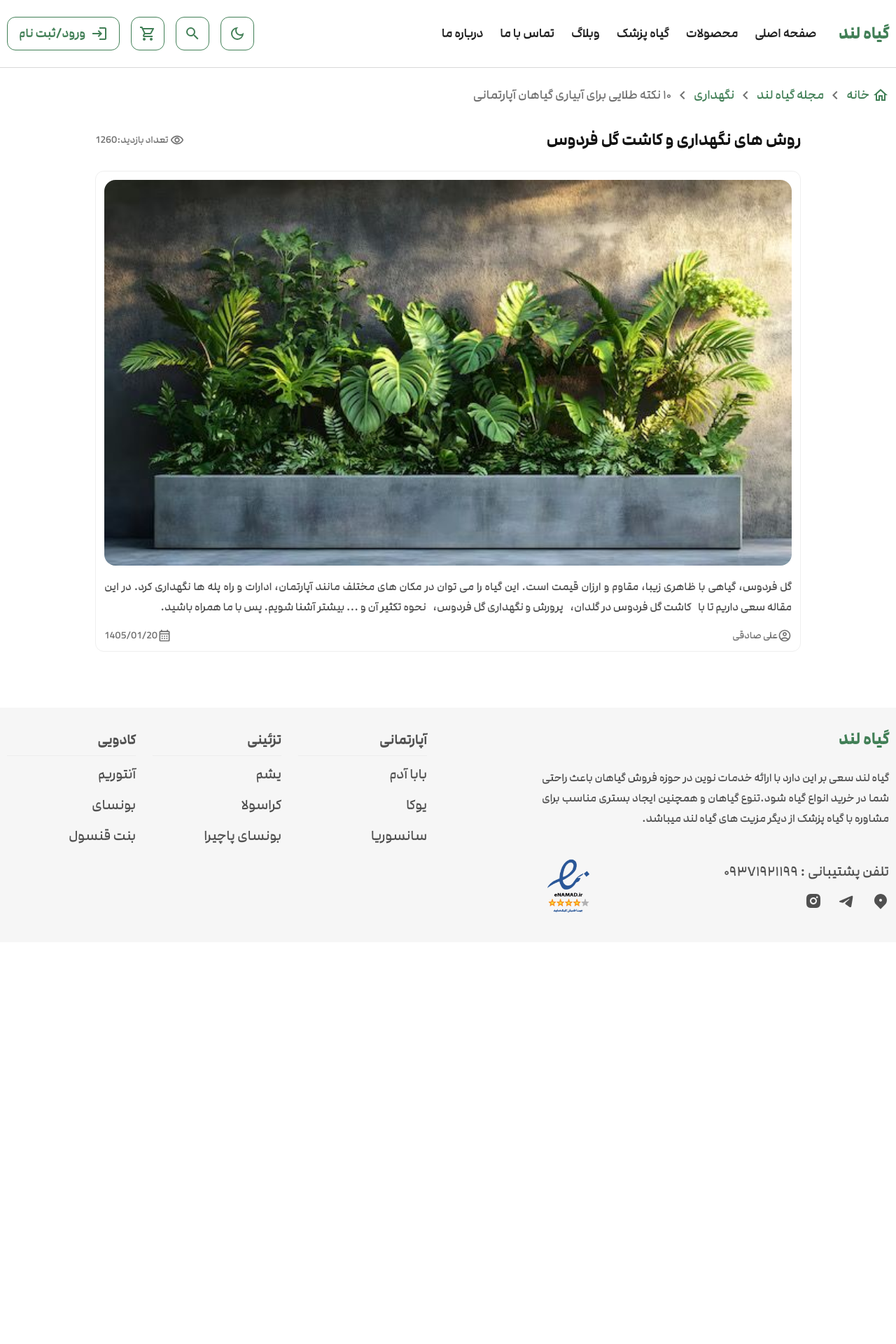
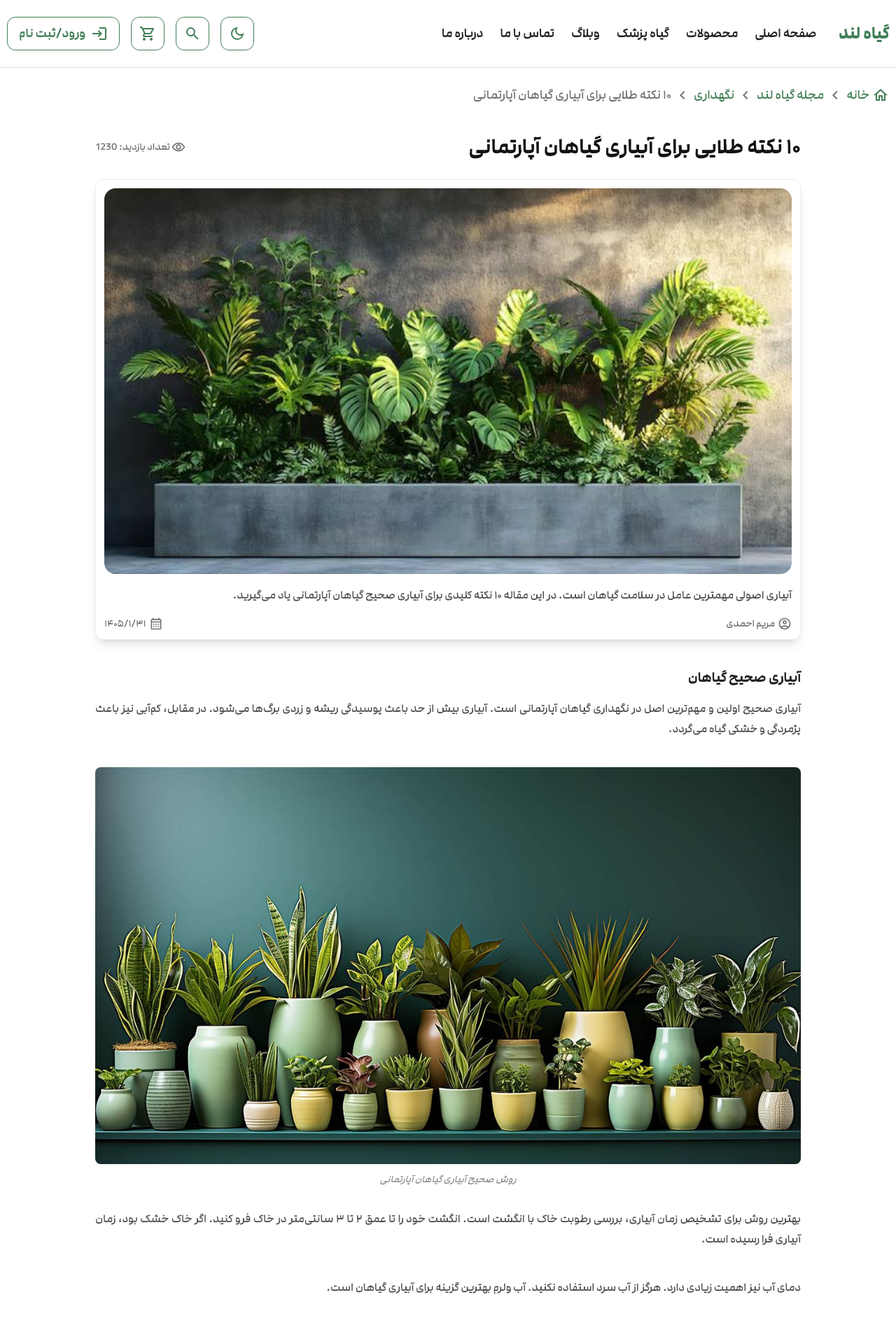
Before and after one commit to alisadeghi192/nextjs-full-stack-ecommerce-giahland, a Next.js app: page /blogs/care/10-tips-watering-indoor-plants in a window 1280 px wide. Shown: the top 1920 px of the page at 70% size. Before the commit the page ends 1346 px from the top, so only its background shows below. Built offline with nearby package versions, Linux system fonts and the light colour scheme.

Commit message:
feat(blogs): add dynamic content renderer to single blog post page

```diff
--- a/src/app/(public)/blogs/[category]/[slug]/page.tsx
+++ b/src/app/(public)/blogs/[category]/[slug]/page.tsx
@@ -1,14 +1,93 @@
 import { blogPosts } from "@/data/blogs";
 import { notFound } from "next/navigation";
 import Breadcrumb from "@/components/shared/ui/Breadcrumb";
-import { MdOutlineAccountCircle, MdOutlineCalendarMonth, MdOutlineRemoveRedEye } from "react-icons/md";
+import {
+  MdOutlineAccountCircle,
+  MdOutlineCalendarMonth,
+  MdOutlineRemoveRedEye,
+} from "react-icons/md";
 import Image from "next/image";
+import type { ContentBlock } from "@/features/blogs/types/blog.types";
 
 interface BlogPostPageProps {
   params: {
     category: string;
     slug: string;
   };
+}
+
+import React from "react";
+
+function renderContentBlock(block: ContentBlock, index: number) {
+  switch (block.type) {
+    case "paragraph":
+      return (
+        <p
+          key={index}
+          className="text-neutral10 max-xs:text-sm/6.25 mb-10 text-justify leading-7.25 max-sm:mb-6"
+        >
+          {block.data.text}
+        </p>
+      );
+
+    case "image":
+      return (
+        <figure key={index} className="my-8">
+          <div className="relative aspect-video w-full">
+            <Image
+              src={block.data.src}
+              alt={block.data.alt}
+              fill
+              className="rounded-lg object-cover"
+            />
+          </div>
+          {block.data.caption && (
+            <figcaption className="text-neutral8 mt-3 text-center text-sm italic">
+              {block.data.caption}
+            </figcaption>
+          )}
+        </figure>
+      );
+
+    case "heading":
+      const level = block.data.level || 2;
+      const HeadingTag = `h${level}` as `h${1 | 2 | 3 | 4 | 5 | 6}`;
+      return (
+        <HeadingTag
+          key={index}
+          className="text-neutral12 max-xs:mt-7 max-xs:text-base mt-10 mb-4 text-xl font-semibold max-sm:text-lg"
+        >
+          {block.data.text}
+        </HeadingTag>
+      );
+
+    case "bulletList":
+      return (
+        <ul
+          key={index}
+          className="text-neutral10 max-xs:text-sm/6.25 mr-6 mb-4 list-disc space-y-2"
+        >
+          {block.data.items.map((item, i) => (
+            <li key={i}>{item}</li>
+          ))}
+        </ul>
+      );
+
+    case "orderedList":
+      return (
+        <ol
+          key={index}
+          className="text-neutral10 max-xs:text-sm/6.25 mr-6 mb-4 list-decimal space-y-2"
+        >
+          {block.data.items.map((item, i) => (
+            <li key={i}>{item}</li>
+          ))}
+        </ol>
+      );
+
+    default:
+      return null;
+  }
 }
 
 export default function BlogPostPage({ params }: BlogPostPageProps) {
@@ -25,29 +104,44 @@ export default function BlogPostPage({ params }: BlogPostPageProps) {
   return (
     <main className="container">
       <Breadcrumb title={post?.title} />
-      <div className="w-80/100 mx-auto mb-10">
-        <div className="flex items-center justify-between">
-          <h1 className="text-2xl font-semibold">   {/* title */}
-            روش های نگهداری و کاشت گل فردوس
+      <div className="mx-auto mt-10 w-80/100 max-lg:w-full max-md:mt-8 max-sm:mt-4">
+        <div className="flex flex-wrap items-center justify-between gap-y-2">
+          <h1 className="text-3xl font-semibold max-lg:text-2xl max-sm:text-xl">
+            {post.title}
           </h1>
-          <div className="flex items-center justify-center gap-x-0.5">
+          <div className="mr-auto flex items-center justify-center gap-x-0.5">
             <MdOutlineRemoveRedEye className="text-neutral9 size-5" />
-            <span className="text-neutral9 text-sm">تعداد‌ بازدید:1260</span>  {/* views */}
+            <span className="text-neutral9 text-sm">
+              تعداد بازدید: {post.views}
+            </span>
           </div>
         </div>
-        <div className="border-neutral3 rounded-xl border p-3 mt-7">
+        <div className="border-neutral3 mt-7 rounded-xl border p-3 shadow-lg max-sm:mt-4">
           <Image
-            alt="cover"
-            src={"/images/blog-main/blogmain1.jpg"}
+            alt={post.title}
+            src={post.mainImage}
             width={914}
             height={300}
-            className=" w-full rounded-2xl "
-          /> {/* mainImage */}
-          <p className="mt-4 text-justify leading-7.25 text-neutral10">گل فردوس، گیاهی با ظاهری زیبا، مقاوم و ارزان قیمت است. این گیاه را می توان در مکان های مختلف مانند آپارتمان، ادارات و راه پله ها نگهداری کرد. در این مقاله سعی داریم تا با کاشت گل فردوس در گلدان، پرورش و نگهداری گل فردوس، نحوه تکثیر آن و ... بیشتر آشنا شویم. پس با ما همراه باشید.</p>   {/* excerpt */}
-          <div className="flex items-center justify-between text-neutral9 text-sm mt-4">
-            <span className="flex items-center justify-between"><MdOutlineAccountCircle className="size-5"/> علی صادقی</span> {/* author */}
-            <span className="flex items-center justify-between"><MdOutlineCalendarMonth className="size-5"/> 1405/01/20</span>  {/* date */}
+            className="w-full rounded-2xl"
+          />
+          <p className="text-neutral10 mt-4 text-justify leading-7.25 max-sm:text-sm/6.25">
+            {post.excerpt}
+          </p>
+          <div className="text-neutral9 mt-4 flex items-center justify-between text-sm">
+            <span className="flex items-center justify-between gap-1">
+              <MdOutlineAccountCircle className="size-5" /> {post.author}
+            </span>
+            <span className="flex items-center justify-between gap-1">
+              <MdOutlineCalendarMonth className="size-5" />{" "}
+              {new Date(post.publishedAt).toLocaleDateString("fa-IR")}
+            </span>
           </div>
+        </div>
+
+        <div className="mt-10">
+          {post.content?.map((block, index) =>
+            renderContentBlock(block, index),
+          )}
         </div>
       </div>
     </main>
```
